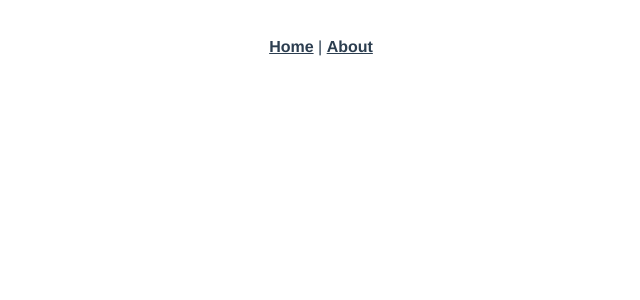
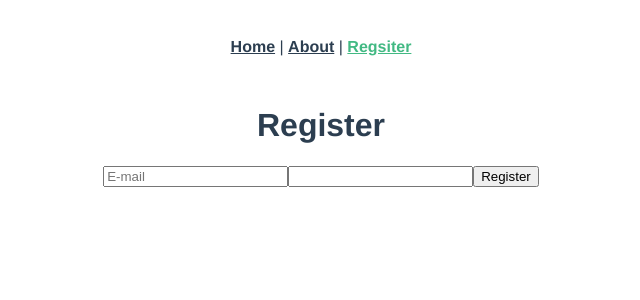
Before and after one commit to jaclo187/lyfting, a Vue app in the folder client/: page /register in a window 1280 px wide. Shown: the top 300 px of the page, without its empty margins (319-959 px from the left). Built offline with nearby package versions, Linux system fonts and the light colour scheme.

Commit message:
Added Register Page

```diff
--- a/client/src/App.vue
+++ b/client/src/App.vue
@@ -2,7 +2,8 @@
   <div id="app">
     <div id="nav">
       <router-link to="/">Home</router-link> |
-      <router-link to="/about">About</router-link>
+      <router-link to="/about">About</router-link> |
+      <router-link to="/register">Regsiter</router-link>
     </div>
     <router-view />
   </div>
--- a/client/src/router/index.js
+++ b/client/src/router/index.js
@@ -1,6 +1,7 @@
 import Vue from "vue";
 import VueRouter from "vue-router";
 import Home from "../views/Home.vue";
+import Register from "../views/Register.vue";
 
 Vue.use(VueRouter);
 
@@ -9,6 +10,11 @@ const routes = [
     path: "/",
     name: "Home",
     component: Home
+  },
+  {
+    path: "/register",
+    name: "register",
+    component: Register
   },
   {
     path: "/about",
--- a/client/src/services/AuthenticationService.js
+++ b/client/src/services/AuthenticationService.js
@@ -1,4 +1,4 @@
-import Api from '@services/Api'
+import Api from '@/services/Api'
 
 export default {
     register (credentials){
--- /dev/null
+++ b/client/src/views/Register.vue
@@ -0,0 +1,29 @@
+<template>
+  <div>
+    <h1>Register</h1>
+    <input v-model="email" type="email" name="email" id="email" placeholder="E-mail">
+    <input v-model="password" type="password" name="password" id="password">
+    <input @click="register" type="submit" value="Register">
+  </div>
+</template>
+
+<script>
+import AuthenticationService from '@/services/AuthenticationService'
+export default {
+  data () {
+    return{
+      email: '',
+      password: ''
+    }
+  },
+  methods: {
+    async register () {
+      const response = await AuthenticationService.register({
+        email: this.email,
+        password: this.password
+      })
+      console.log(response)
+    }
+  }
+}
+</script>
```
